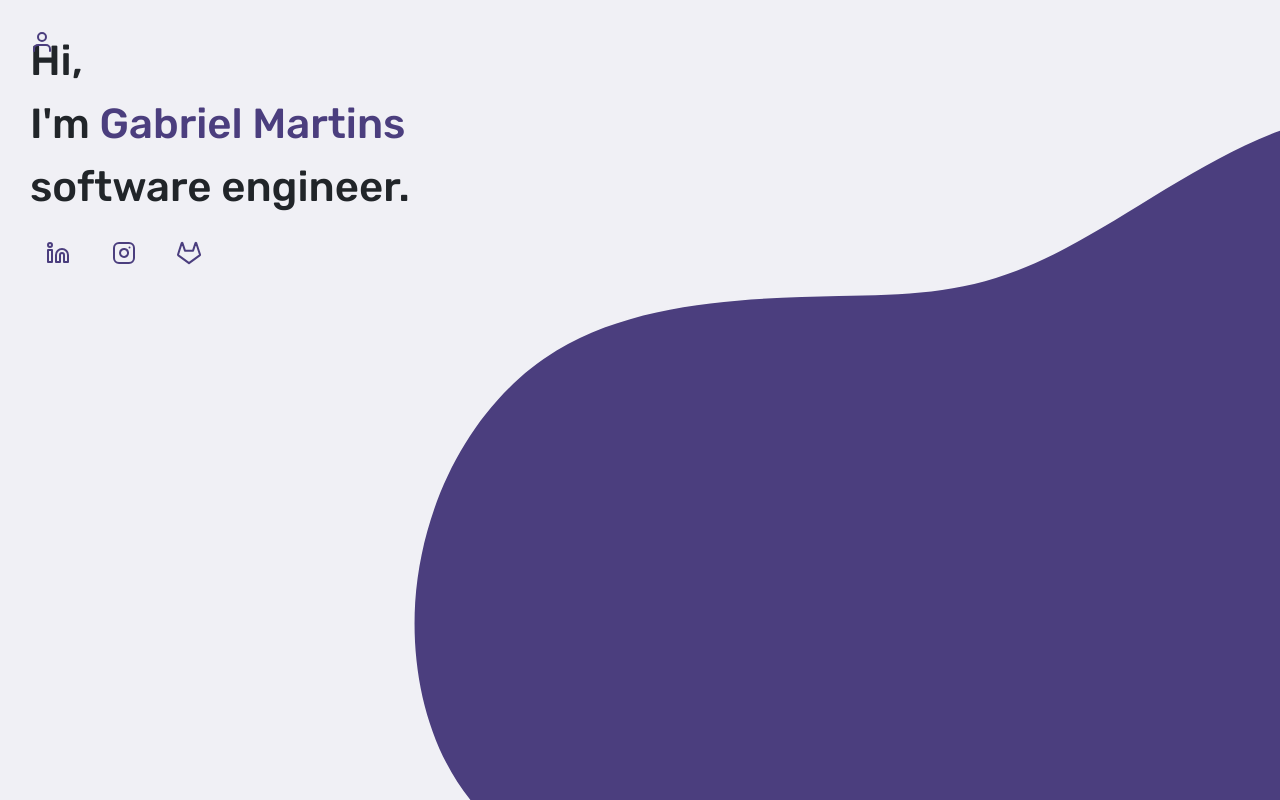
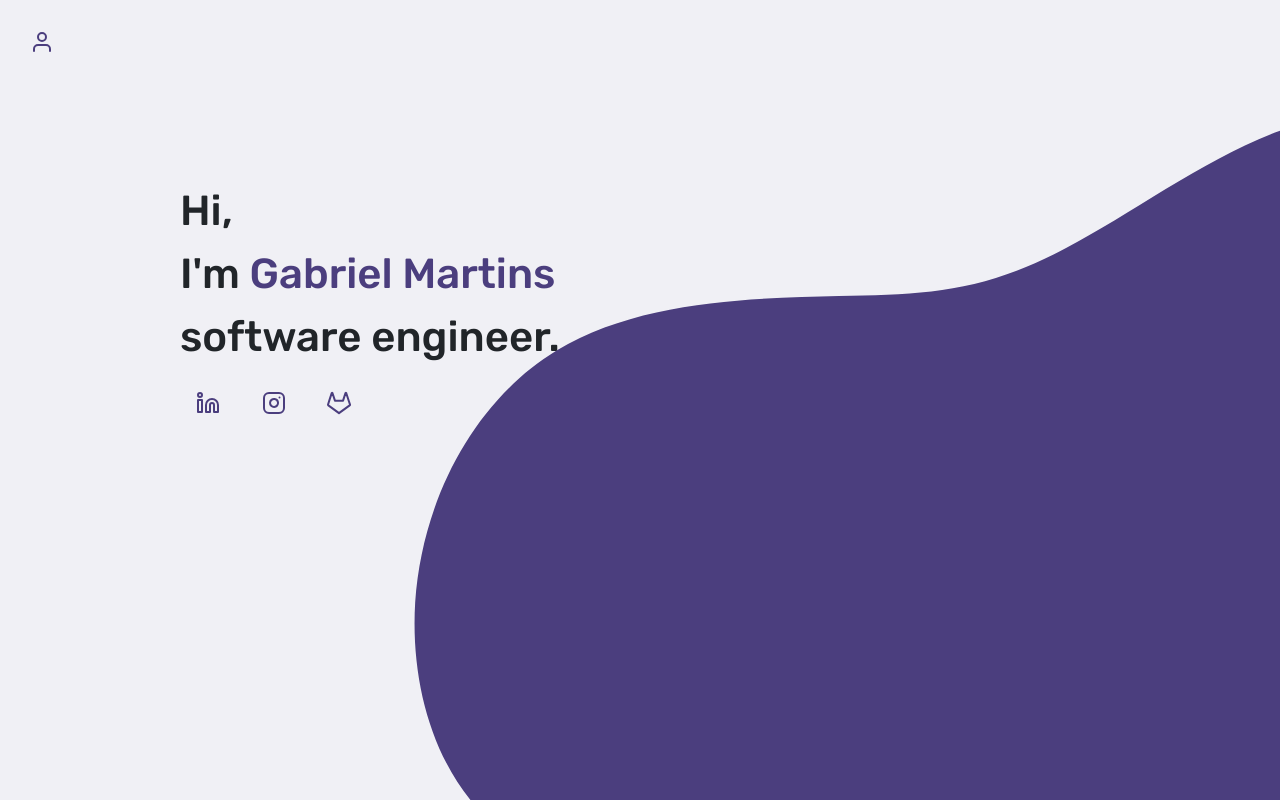
Before and after one commit to gabrielms98/old-portifolio, a plain HTML site: page index.html in a window 1280 px wide. Drawn offline with Linux system fonts and the light colour scheme.

Commit message:
:rocket: Style fixes

```diff
--- a/style.css
+++ b/style.css
@@ -5,6 +5,7 @@
 
 body {
     font-family: 'Rubik', sans-serif;
+    font-style: normal;
     font-size: 42px;
 
     width: 100%;
@@ -18,8 +19,8 @@ p {
 }
 
 .hello-text {
-    margin-left: 30px;
-    margin-top: 30px;
+    margin-left: 180px;
+    margin-top: 180px;
 
     width: 40%;
 }
```
